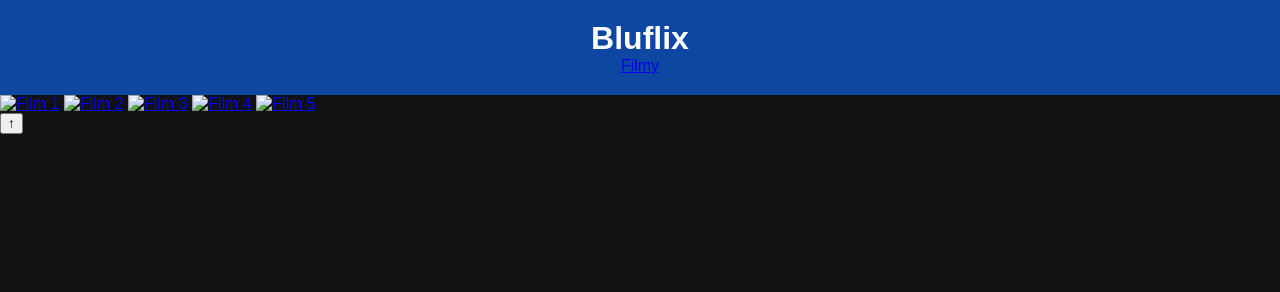
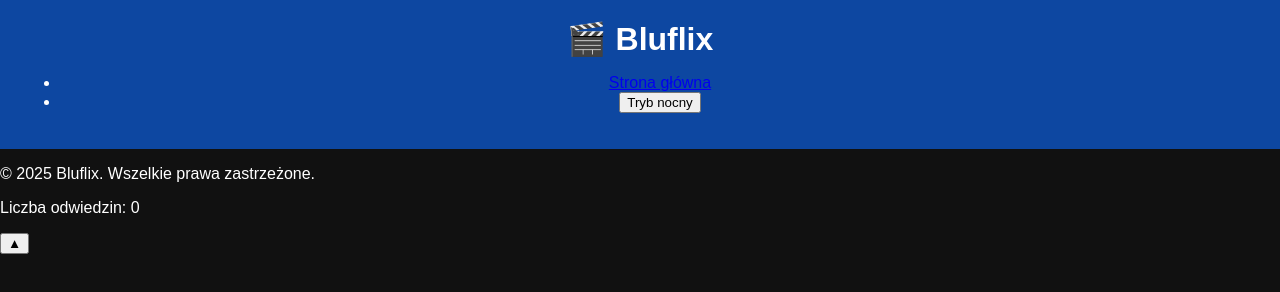
Before and after one commit to bluefaceb4by37/bluflix, a plain HTML site: page index.html in a window 1280 px wide. Drawn offline with Linux system fonts and the light colour scheme.

Commit message:
index.html

```diff
--- a/index.html
+++ b/index.html
@@ -1,34 +1,34 @@
 <!DOCTYPE html>
 <html lang="pl">
 <head>
-    <meta charset="UTF-8">
-    <meta name="viewport" content="width=device-width, initial-scale=1.0">
-    <title>Bluflix - Filmy</title>
-    <link rel="stylesheet" href="style.css">
+  <meta charset="UTF-8" />
+  <meta name="viewport" content="width=device-width, initial-scale=1.0"/>
+  <title>Bluflix - Twoje Filmy</title>
+  <link rel="stylesheet" href="style.css"/>
+  <script defer src="script.js"></script>
 </head>
 <body>
+  <div class="loader-wrapper"><div class="loader"></div></div>
 
-<header>
-    <h1>Bluflix</h1>
+  <header>
+    <h1 class="animated-title">🎬 Bluflix</h1>
     <nav>
-        <a href="#filmy">Filmy</a>
+      <ul>
+        <li><a href="#" class="nav-link">Strona główna</a></li>
+        <li><button id="toggle-theme">Tryb nocny</button></li>
+      </ul>
     </nav>
-</header>
+  </header>
 
-<main id="filmy">
-    <div class="movies-grid">
-        <a href="film1.html"><img src="thumbs/thumb1.jpg" alt="Film 1"></a>
-        <a href="film2.html"><img src="thumbs/thumb2.jpg" alt="Film 2"></a>
-        <a href="film3.html"><img src="thumbs/thumb3.jpg" alt="Film 3"></a>
-        <a href="film4.html"><img src="thumbs/thumb4.jpg" alt="Film 4"></a>
-        <a href="film5.html"><img src="thumbs/thumb5.jpg" alt="Film 5"></a>
-        <!-- Dodaj więcej według potrzeb -->
-    </div>
-</main>
+  <main>
+    <section class="movie-gallery" id="movieGallery"></section>
+  </main>
 
-<button id="scrollToTopBtn">↑</button>
+  <footer>
+    <p>&copy; 2025 Bluflix. Wszelkie prawa zastrzeżone.</p>
+    <p>Liczba odwiedzin: <span id="visit-count">0</span></p>
+  </footer>
 
-<script src="script.js"></script>
-
+  <button id="scrollTopBtn">▲</button>
 </body>
 </html>
```
